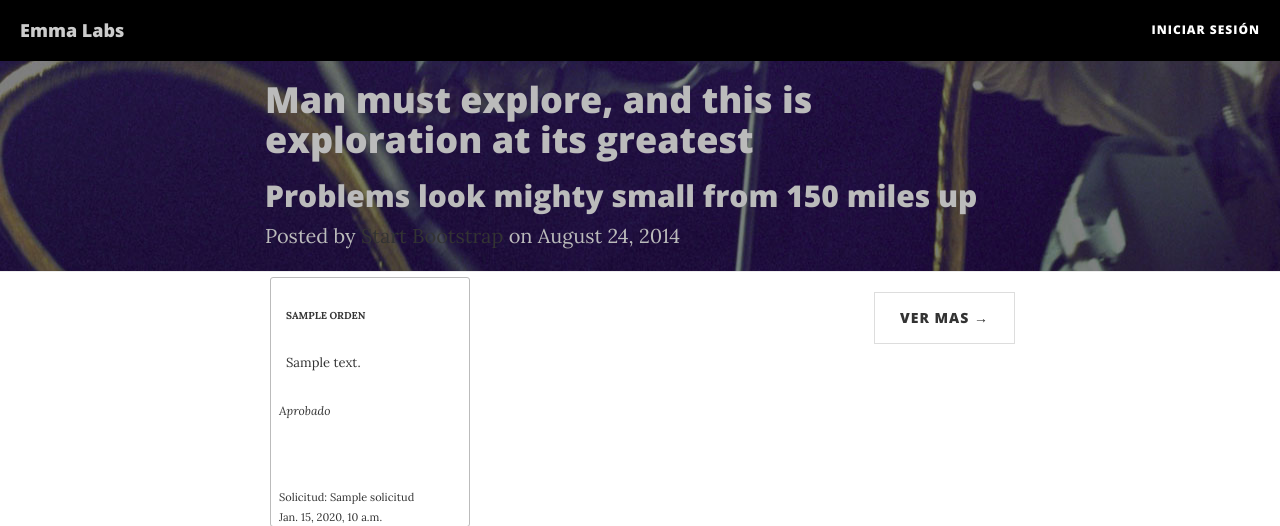
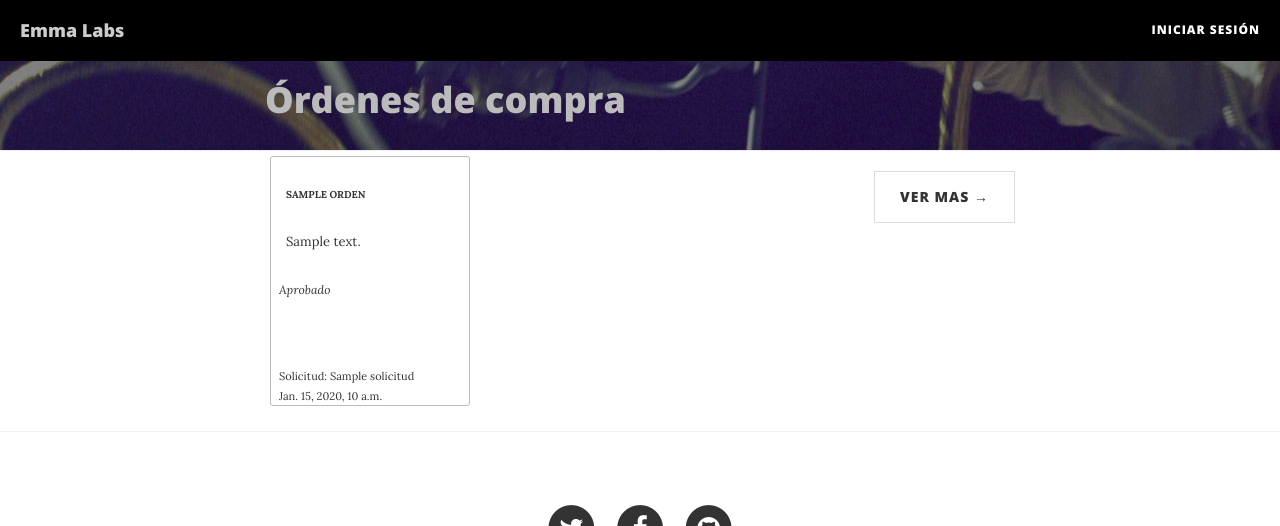
Before and after one commit to UAMISO4101/emmalabs, a Django app: template orden/templates/ordenes.html in a window 1280 px wide. Shown: the top 526 px of the page. Run offline with Django 3.2, Linux system fonts and the light colour scheme; the template is opened without the code that fills it: most values are stand-ins (such as "Sample title", 1, 10 or a date in 2020); some libraries are stand-ins or nearby versions.

Commit message:
Hotfix presentation

```diff
--- a/orden/templates/ordenes.html
+++ b/orden/templates/ordenes.html
@@ -8,9 +8,7 @@
             <div class="row">
                 <div class="col-lg-8 col-lg-offset-2 col-md-10 col-md-offset-1">
                     <div class="post-heading">
-                        <h1>Man must explore, and this is exploration at its greatest</h1>
-                        <h2 class="subheading">Problems look mighty small from 150 miles up</h2>
-                        <span class="meta">Posted by <a href="#">Start Bootstrap</a> on August 24, 2014</span>
+                        <h1>Órdenes de compra</h1>
                     </div>
                 </div>
             </div>
--- a/solicitud/views.py
+++ b/solicitud/views.py
@@ -38,7 +38,7 @@ def menu_solicitud(request):
 # Vista para listar las solicitudes del usuario
 def listar_solicitudes(request):
     usuario = Usuario.objects.get(user = request.user)
-    if usuario.rol == "Asistente":
+    if usuario.rol_usuario.rol == "rol_asistente":
         # Se filtran las solicitudes por usuario creador
         lista_solicitudes = Solicitud.objects.filter(usuario_creador=usuario).order_by('-fecha_creacion')
     else:
@@ -81,7 +81,7 @@ def ver_Solicitud(request, id):
     else:
         usuario = Usuario.objects.get(user=request.user)
         solicitud = Solicitud.objects.get(id=id)
-        if usuario.rol != "Asistente" and solicitud.estado == "Pendiente":
+        if usuario.rol_usuario.rol != "rol_asistente" and solicitud.estado == "Pendiente":
             form = OrdenForm()
             context = {
                 'solicitud': solicitud,
--- a/usuario/views.py
+++ b/usuario/views.py
@@ -40,6 +40,7 @@ def crearMenu(user_param):
 
     # Cargar el usuario activo
     usuario_parametro = Usuario.objects.get(user_id=user_param.id)
+    print("ID Usuario=", user_param.id, "Rol_id=", usuario_parametro.rol_usuario.id)
 
     # Consultar encabezados del menu segun el rol del usuario
     consulta_encabezados = MenuPorRol.objects.filter(rol=usuario_parametro.rol_usuario.id)
```
